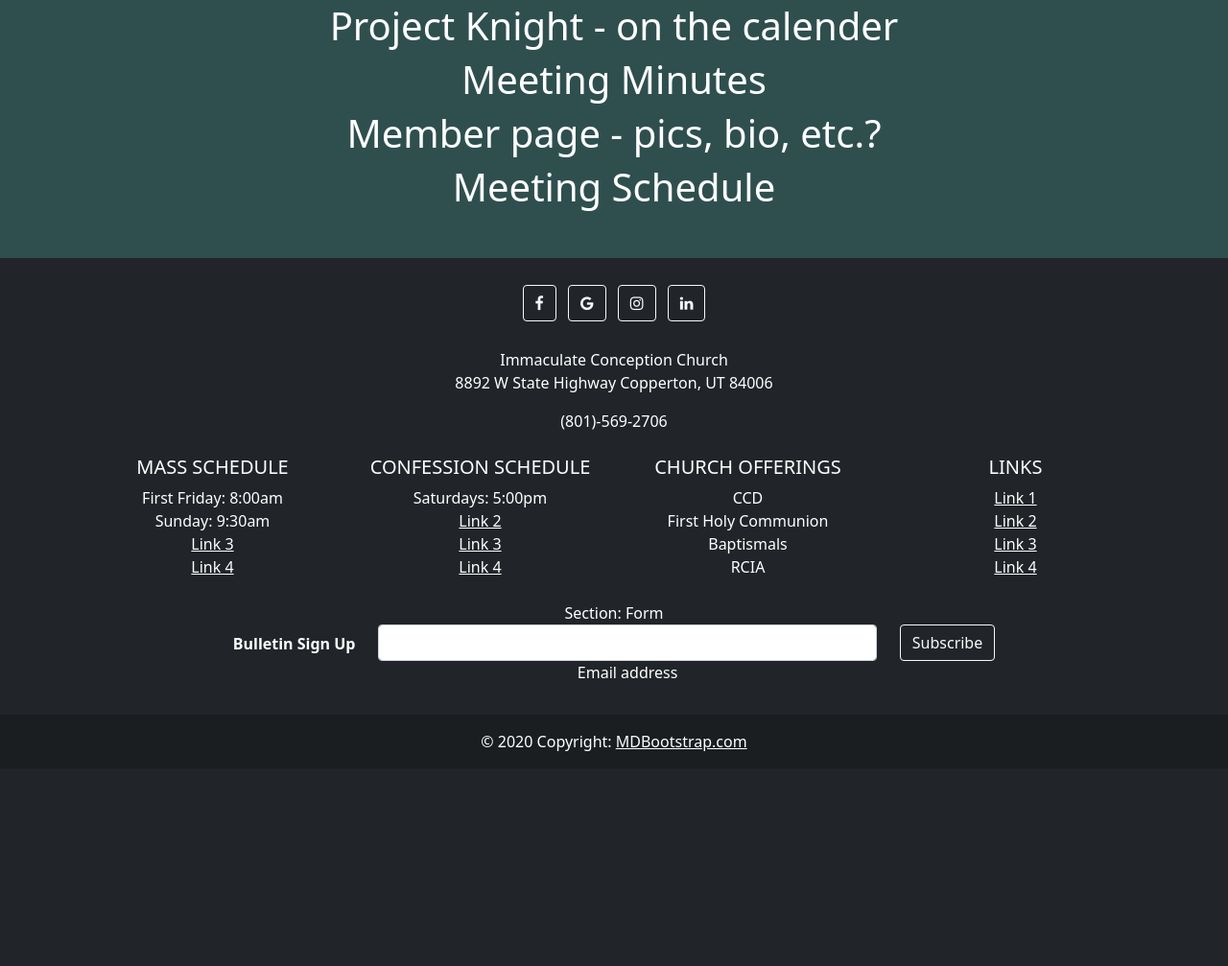
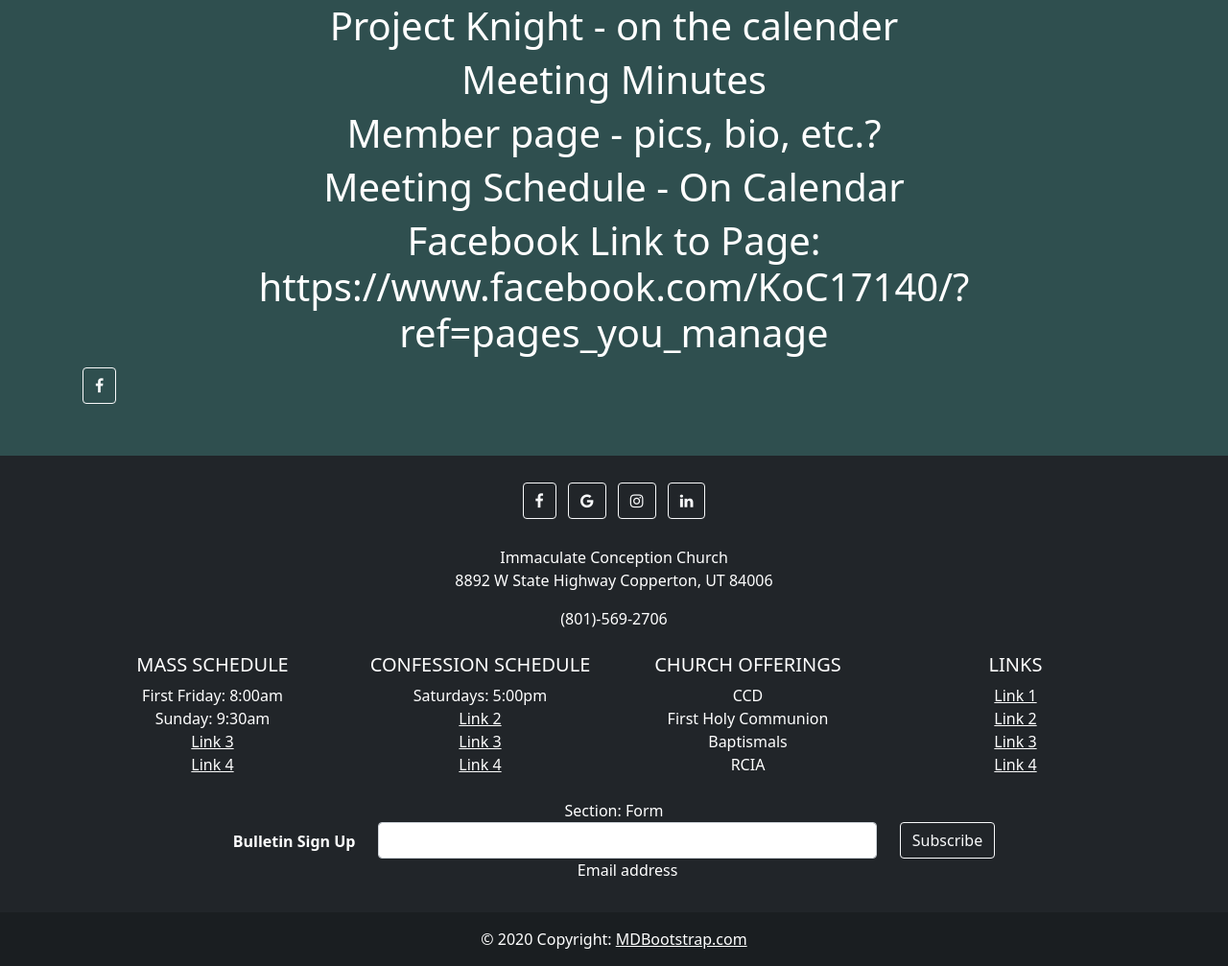
Before and after one commit to johndolacjr/ImmaculateConceptionCopperton, a Flask app: page /history in a window 1280 px wide. Shown: the part 165-1172 px from the top of the page at 96% size. Before the commit the page ends 948 px from the top, so only its background shows below. Run offline with Flask 2, Linux system fonts and the light colour scheme; some libraries are stand-ins or nearby versions.

Commit message:
created KoC Facebook Page, added Bulletin links but need to get them to populate, and  removed the notes section.

```diff
--- a/website/templates/history.html
+++ b/website/templates/history.html
@@ -5,5 +5,12 @@
     <h1 align="center">Project Knight - on the calender</h1>
     <h1 align="center">Meeting Minutes</h1>
     <h1 align="center">Member page - pics, bio, etc.?</h1>
-    <h1 align="center">Meeting Schedule</h1>
+    <h1 align="center">Meeting Schedule - On Calendar</h1>
+    <h1 align="center">Facebook Link to Page: https://www.facebook.com/KoC17140/?ref=pages_you_manage </h1>
+
+          <!-- Facebook -->
+          <a class="btn btn-outline-light btn-floating m-1" href="https://www.facebook.com/KoC17140" role="button">
+            <i class="fa fa-facebook-f"></i>
+          </a>
+
 {% endblock %}
```
Also changed, not shown: website/templates/home.html (+7 -7 lines), website/pdf/2022-07-17 20_11_45-IC Bulletin 07-17-22.pdf.png (added), 2 other files.
